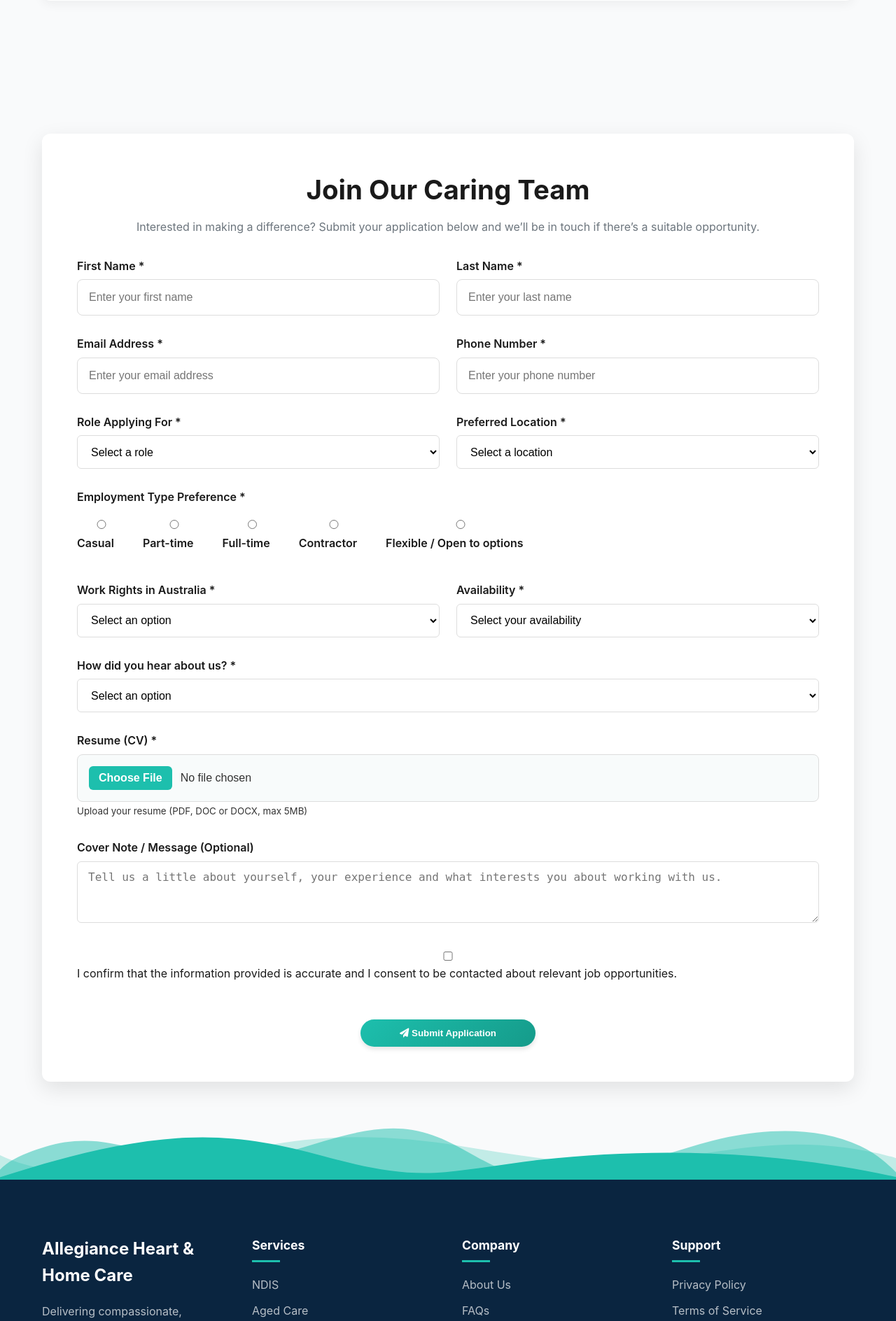
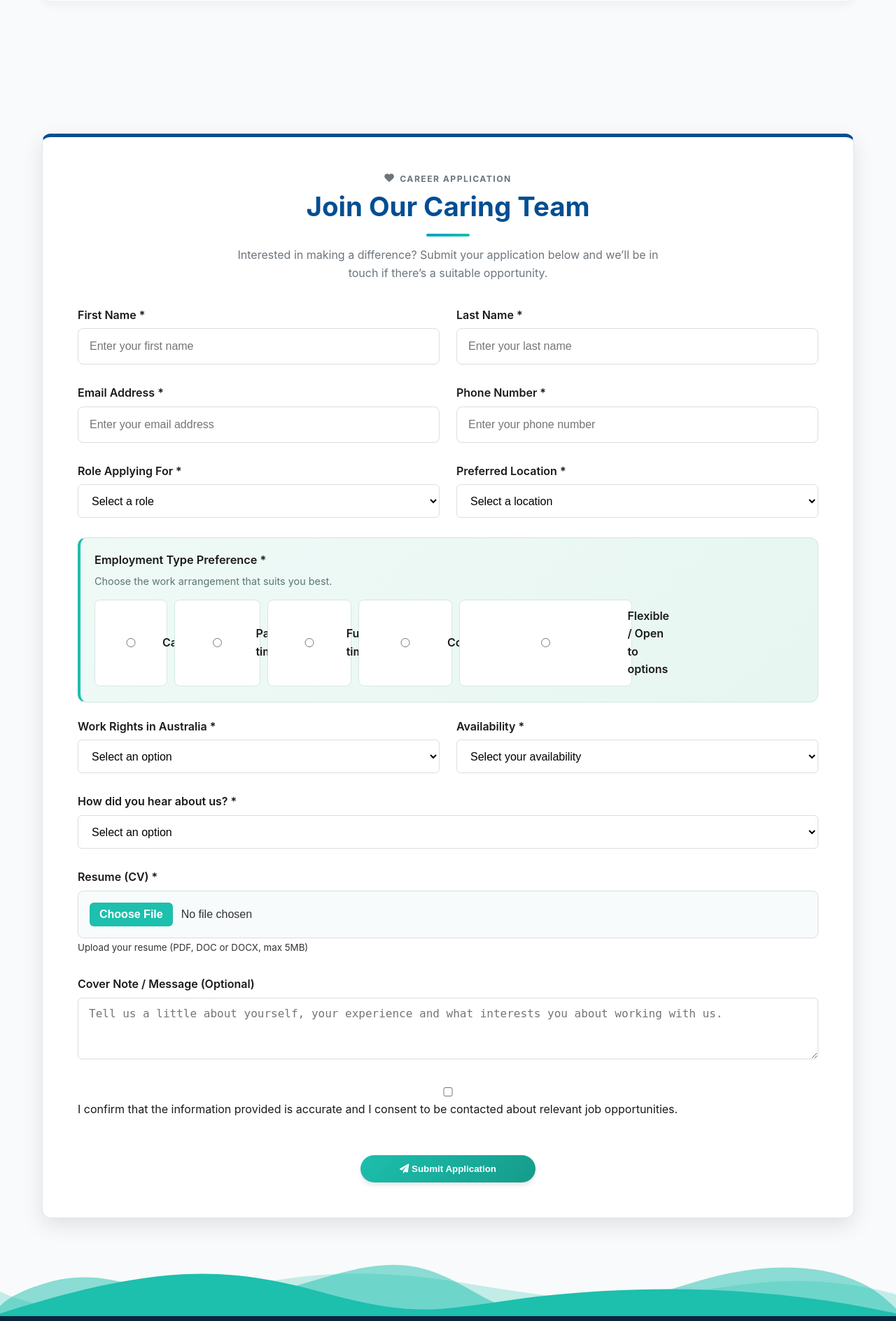
Before and after one commit to championjay0007/allegiancehomecare, a Laravel app: page /careers in a window 1280 px wide; the page is wider, and only the part inside the window is pictured. Shown: the part 1899-3787 px from the top of that part at 70% size. Run offline with Laravel 12, Linux system fonts and the light colour scheme; some libraries are stand-ins or nearby versions.

Commit message:
Style careers application form
Co-authored-by: Copilot <223556219+Copilot@users.noreply.github.com>

```diff
--- a/resources/views/careers/index.blade.php
+++ b/resources/views/careers/index.blade.php
@@ -264,21 +264,57 @@
         padding: clamp(24px, 5vw, 50px);
         box-shadow: 0 10px 30px rgba(0, 0, 0, 0.1);
         margin-top: 40px;
+        border: 1px solid #dce8f4;
+        border-top: 5px solid #004E92;
     }
 
     .form-title {
         text-align: center;
-        margin-bottom: 30px;
+        margin-bottom: 34px;
+    }
+
+    .form-eyebrow {
+        display: flex;
+        align-items: center;
+        justify-content: center;
+        gap: 7px;
+        margin: 0 auto 8px;
+        color: #138875;
+        font-size: 0.76rem;
+        font-weight: 700;
+        letter-spacing: 0.12em;
+        text-transform: uppercase;
+    }
+
+    .form-eyebrow i {
+        font-size: 0.85rem;
     }
 
     .form-title h2 {
+        position: relative;
+        display: inline-block;
         font-size: clamp(1.8rem, 4vw, 2.4rem);
         font-weight: 700;
-        color: var(--dark);
-        margin-bottom: 10px;
+        color: #004E92;
+        margin: 0 0 14px;
+        padding-bottom: 12px;
+    }
+
+    .form-title h2::after {
+        content: '';
+        position: absolute;
+        bottom: 0;
+        left: 50%;
+        width: 62px;
+        height: 4px;
+        border-radius: 999px;
+        background: linear-gradient(90deg, #00A0C6, #1DBFAD);
+        transform: translateX(-50%);
     }
 
     .form-title p {
+        max-width: 640px;
+        margin: 0 auto;
         color: var(--gray);
     }
 
@@ -297,6 +333,27 @@
 
     .form-group.full-width {
         grid-column: 1 / -1;
+    }
+
+    .form-group.employment-section {
+        padding: 18px 20px 16px;
+        margin-bottom: 18px;
+        border: 1px solid #cce9e1;
+        border-left: 4px solid var(--primary);
+        border-radius: 12px;
+        background: linear-gradient(135deg, #effaf7 0%, #e7f6f1 100%);
+    }
+
+    .employment-section > label {
+        margin-bottom: 4px;
+        color: #004E92;
+        font-size: 1.02rem;
+    }
+
+    .employment-help {
+        margin: 0 0 10px;
+        color: #5b7771;
+        font-size: 0.9rem;
     }
 
     .form-group label {
@@ -334,8 +391,8 @@
     .employment-options {
         display: flex;
         flex-wrap: wrap;
-        gap: 12px 24px;
-        padding: 8px 0;
+        gap: 10px;
+        padding: 4px 0 0;
     }
 
     .employment-option,
@@ -346,11 +403,41 @@
         cursor: pointer;
     }
 
+    .form-group .employment-option {
+        display: flex;
+        align-items: center;
+        padding: 10px 14px;
+        border: 1px solid #d5e8e2;
+        border-radius: 8px;
+        background: #fff;
+        transition: border-color 0.2s ease, box-shadow 0.2s ease, transform 0.2s ease;
+    }
+
+    .employment-option:hover {
+        border-color: var(--primary);
+        box-shadow: 0 4px 12px rgba(19, 136, 117, 0.1);
+        transform: translateY(-1px);
+    }
+
+    .employment-option:has(input:checked) {
+        border-color: #138875;
+        box-shadow: 0 0 0 3px rgba(29, 191, 173, 0.15);
+    }
+
+    .employment-option input:checked + span {
+        color: #004E92;
+        font-weight: 700;
+    }
+
     .employment-option input,
     .consent-option input {
         flex: 0 0 auto;
         margin-top: 4px;
         accent-color: var(--primary);
+    }
+
+    .employment-option input {
+        margin-top: 0;
     }
 
     .resume-control {
@@ -589,6 +676,7 @@
     <div class="container">
         <div class="application-form">
             <div class="form-title">
+                <p class="form-eyebrow"><i class="fas fa-heart" aria-hidden="true"></i> Career Application</p>
                 <h2>Join Our Caring Team</h2>
                 <p>Interested in making a difference? Submit your application below and we’ll be in touch if there’s a suitable opportunity.</p>
             </div>
@@ -637,8 +725,9 @@
                         </select>
                     </div>
 
-                    <div class="form-group full-width">
-                        <label>Employment Type Preference *</label>
+                    <div class="form-group full-width employment-section" role="group" aria-labelledby="employment-type-label" aria-describedby="employment-type-help">
+                        <label id="employment-type-label">Employment Type Preference *</label>
+                        <p id="employment-type-help" class="employment-help">Choose the work arrangement that suits you best.</p>
                         <div class="employment-options">
                             @foreach($employmentTypes as $index => $employmentType)
                                 <label class="employment-option" for="employment_type_{{ $index }}">
```
